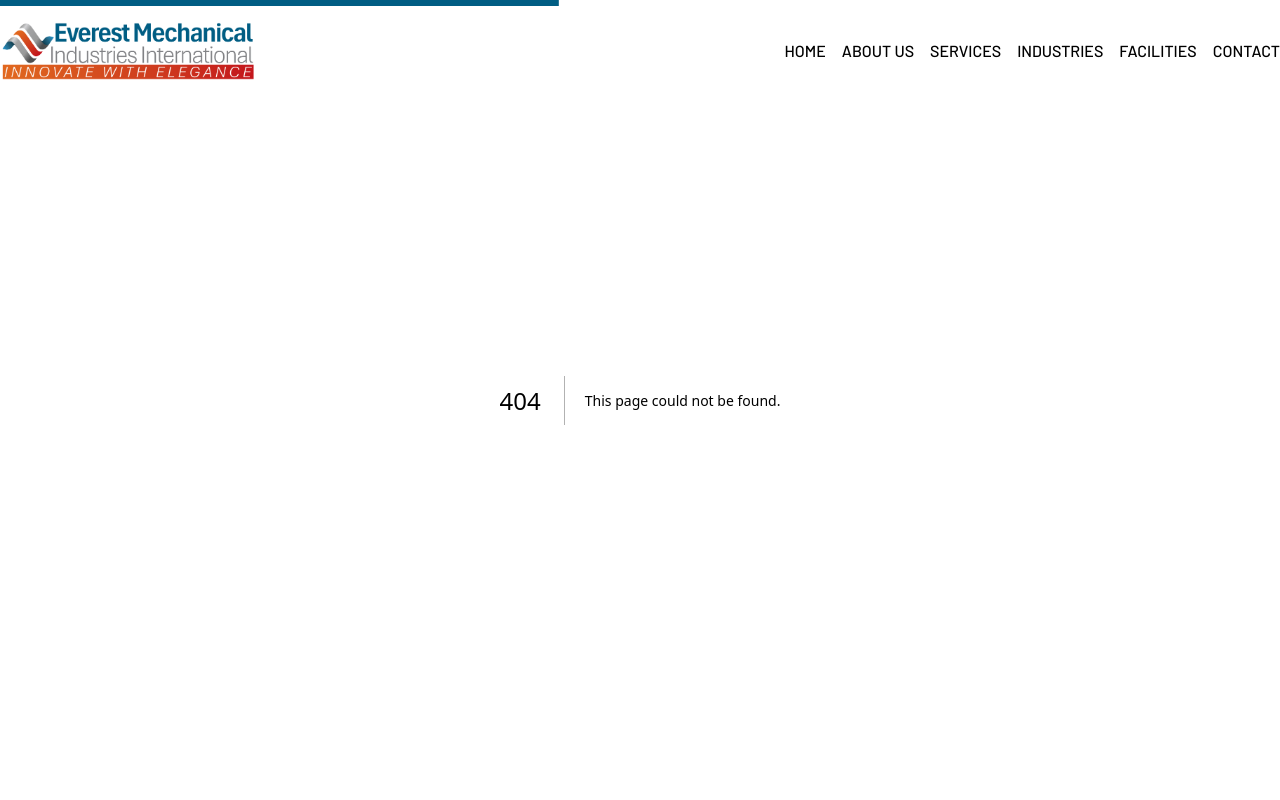
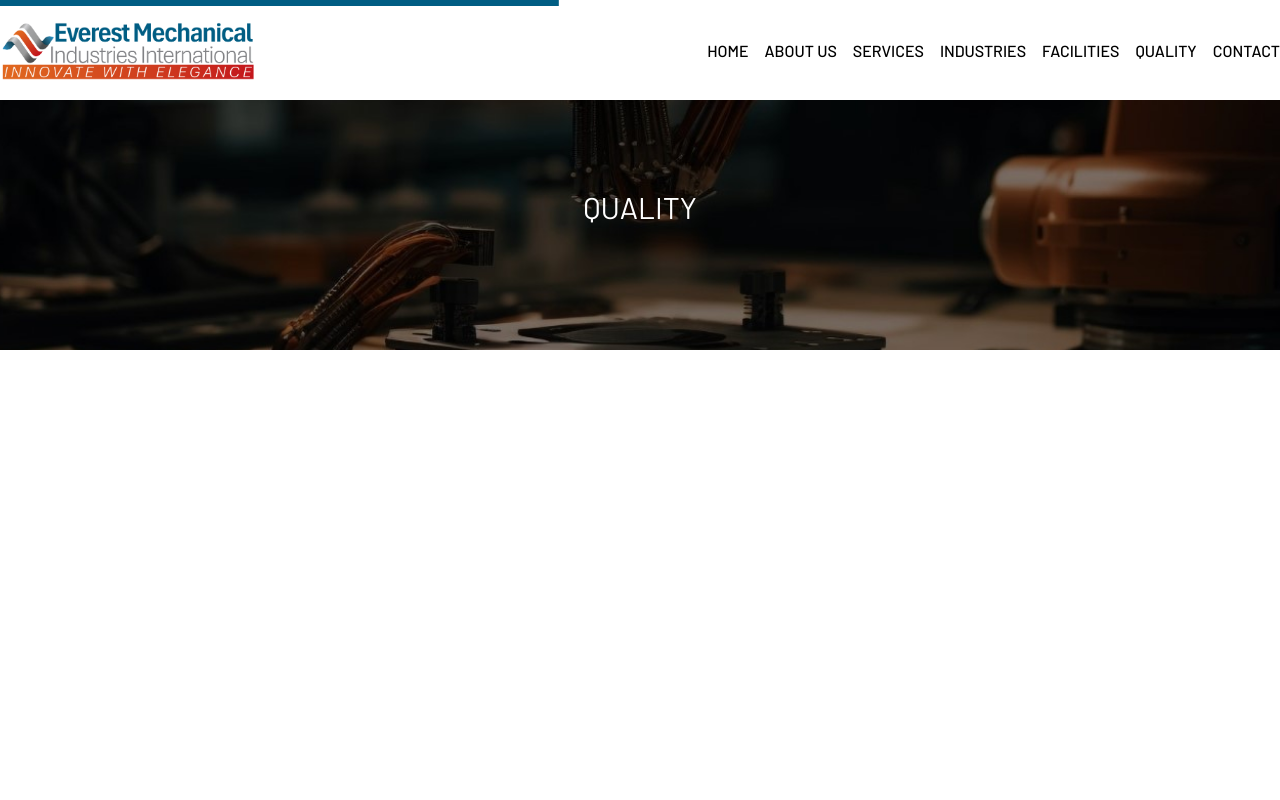
Before and after one commit to JEREMIA-SUNNY/test, a Next.js app: page /quality in a window 1280 px wide. Before the commit this address had no page. Shown: the top 800 px of the page. Built offline with nearby package versions, Linux system fonts and the light colour scheme.

Commit message:
quality added

```diff
--- a/src/app/Footer.tsx
+++ b/src/app/Footer.tsx
@@ -42,9 +42,9 @@ function Footer() {
           <a href="/facility" className="text-black cursor-pointer">
             FACILITIES
           </a>
-          {/* <a href="/BLOGS" className="text-black cursor-pointer">
-            BLOGS
-          </a> */}
+          <a href={"/quality"} className="text-black cursor-pointer">
+            QUALITY
+          </a>
           <a href="/contact-us" className=" text-black cursor-pointer">
             {" "}
             CONTACT
--- a/src/app/components/NavBar.tsx
+++ b/src/app/components/NavBar.tsx
@@ -333,15 +333,15 @@ const NavBar: React.FC<props> = ({ isToggled, setToggle }) => {
                 </Link>
               </div>
 
-              {/* <div className=" text-lg font-medium hover:cursor-pointer">
+              <div className=" text-lg font-medium hover:cursor-pointer">
                 <Link
-                  href={"/BLOGS"}
+                  href={"/quality"}
                   className="bg-left-bottom text-base
                font-bah bg-gradient-to-r from-white to-white bg-[length:0%_2px] bg-no-repeat hover:bg-[length:100%_2px] transition-all duration-700 ease-out"
                 >
-                  BLOGS
+                  QUALITY
                 </Link>
-              </div> */}
+              </div>
               <Link
                 href={"/contact-us"}
                 className=" text-lg font-medium hover:cursor-pointer"
--- a/src/app/industries/page.tsx
+++ b/src/app/industries/page.tsx
@@ -1,5 +1,5 @@
-"use client";
-import { motion } from "framer-motion";
+  "use client";
+  import { motion } from "framer-motion";
 import { useEffect } from "react";
 import Link from "next/link";
 
--- /dev/null
+++ b/src/app/quality/page.tsx
@@ -0,0 +1,31 @@
+"use client";
+import React from "react";
+import { motion } from "framer-motion";
+function page() {
+  return (
+    <div className="h-screen">
+      {" "}
+      <div
+        className="h-[350px] pt-8 flex justify-center items-center bg-black"
+        style={{
+          backgroundImage: `url(${"/slider/3.jpg"})`,
+          backgroundSize: "120%",
+          backgroundPosition: "center",
+          backgroundRepeat: "no-repeat",
+        }}
+      >
+        <motion.div
+          initial={{ x: -500, opacity: 0 }}
+          whileInView={{ x: 0, opacity: 1 }}
+          transition={{ duration: 0.5, ease: "linear" }}
+          viewport={{ once: true }}
+          className="text-3xl pt-8 font-Barlow text-white"
+        >
+          QUALITY
+        </motion.div>
+      </div>
+    </div>
+  );
+}
+
+export default page;
```
